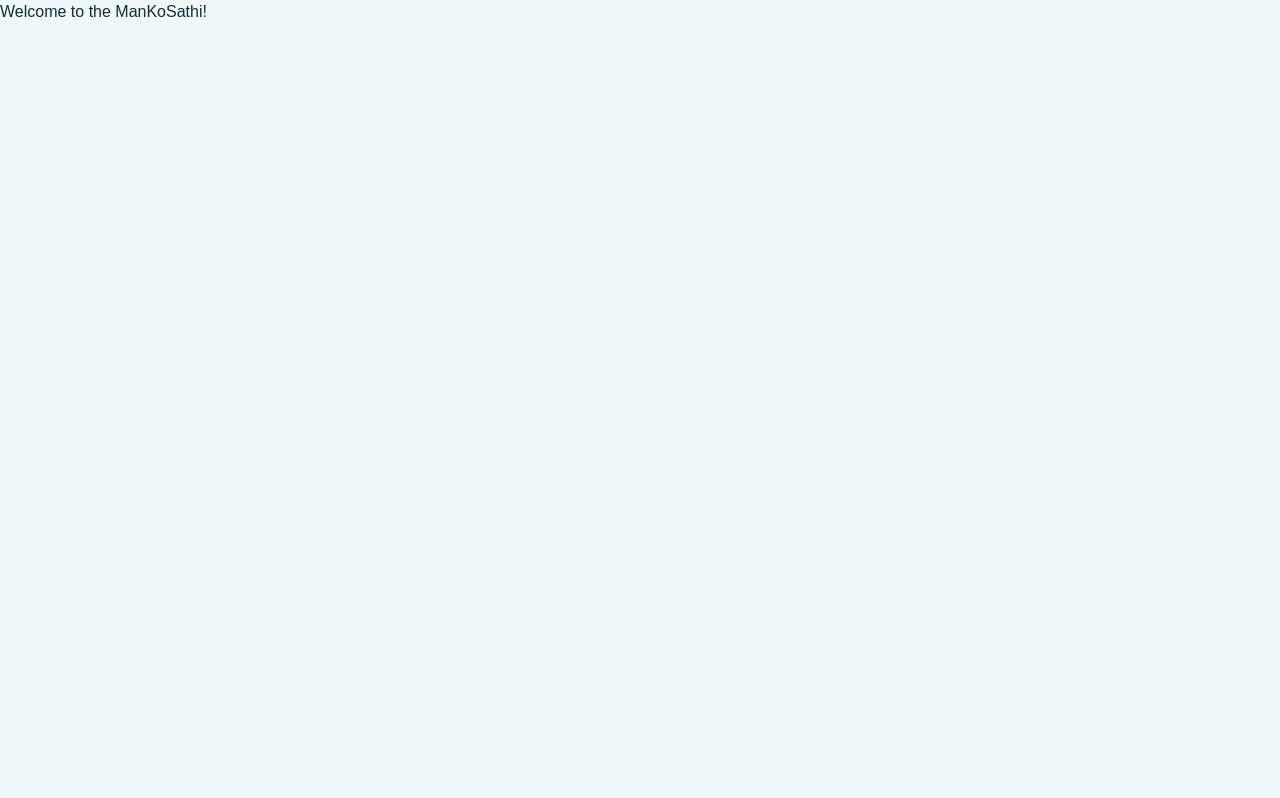
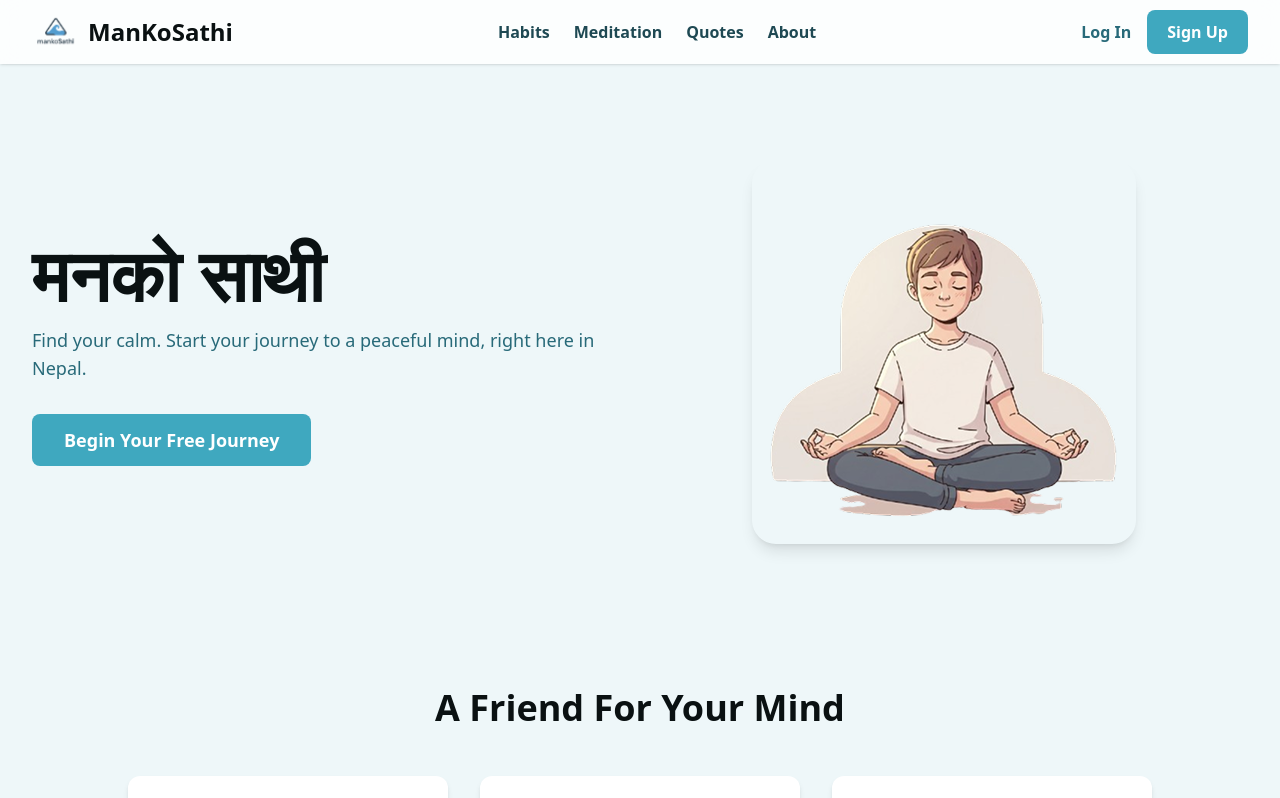
Before and after one commit to theAugust1st/ManKoSathi, a React (Vite) app in the folder client/: page / in a window 1280 px wide. Shown: the top 798 px of the page. Built offline with nearby package versions, Linux system fonts and the light colour scheme.

Commit message:
fix: route of the website

```diff
--- a/client/src/App.tsx
+++ b/client/src/App.tsx
@@ -15,6 +15,7 @@ import HabitLayout from "./components/layouts/HabitLayout";
 import HabitPage from "./pages/HabitPage";
 import QuotesPage from "./pages/QuotesPage";
 import UserPage from "./pages/UserPage";
+import LandingPage from "./pages/LandingPage";
 
 function App() {
   const { isLoggedIn } = useAuth();
@@ -53,7 +54,7 @@ function App() {
             isLoggedIn ? (
               <Navigate to="/dashboard" />
             ) : (
-              <h1>Welcome to the ManKoSathi!</h1>
+              <LandingPage/>
             )
           }
         ></Route>
```
